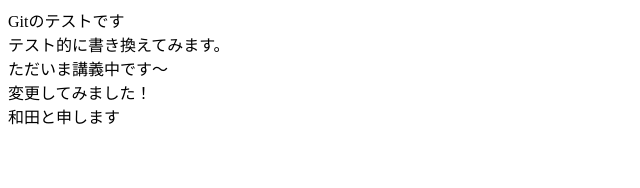
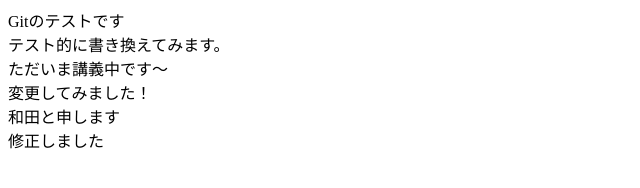
Before and after one commit to wadashima/gittest4, a plain HTML site: page index.html in a window 1280 px wide. Shown: the whole page, without its empty margins (0-640 px from the left). Drawn offline with Linux system fonts and the light colour scheme.

Commit message:
Second commit

```diff
--- a/index.html
+++ b/index.html
@@ -12,5 +12,6 @@
     ただいま講義中です〜<br>
     変更してみました！<br>
     和田と申します<br>
+    修正しました<br>
 </body>
 </html>
```
